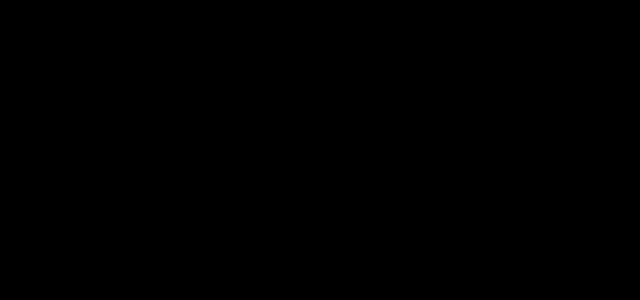
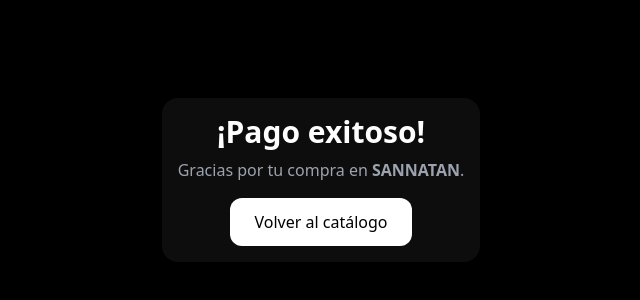
Before and after one commit to Sannatan-store/sannatan-shop, a Next.js app: page /success in a window 1280 px wide. Before the commit this address had no page. Shown: the part 220-520 px from the top of the page, without its empty margins (319-959 px from the left). Built offline with nearby package versions, Linux system fonts and the light colour scheme.

Commit message:
Update success.tsx

```diff
--- a/pages/success.tsx
+++ b/pages/success.tsx
@@ -1,28 +1,21 @@
-import Stripe from "stripe";
 import type { GetServerSideProps } from "next";
 
 type Line = { name: string; quantity: number; amountSubtotal: number };
-type Props = {
-  orderIdShort: string;
-  amountTotal: number;
-  currency: string;
-  lines: Line[];
-};
+type Props =
+  | { ok: true; orderIdShort: string; amountTotal: number; currency: string; lines: Line[] }
+  | { ok: false }; // si algo falla, no rompemos la página
 
-export const getServerSideProps: GetServerSideProps<Props> = async ({ query, req }) => {
+export const getServerSideProps: GetServerSideProps<Props> = async ({ query }) => {
   const sessionId = typeof query.session_id === "string" ? query.session_id : null;
+  if (!sessionId) return { props: { ok: false } };
 
-  if (!sessionId) {
-    return {
-      redirect: { destination: "/", permanent: false },
-    };
-  }
-
+  try {
+    // Import lazy para que solo se cargue en el servidor
+    const { default: Stripe } = await import("stripe");
     const stripe = new Stripe(process.env.STRIPE_SECRET_KEY as string, {
       apiVersion: "2023-10-16",
     });
 
-  // Traemos la sesión con detalle de line_items
     const session = await stripe.checkout.sessions.retrieve(sessionId, {
       expand: ["line_items"],
     });
@@ -31,27 +24,45 @@ export const getServerSideProps: GetServerSideProps<Props> = async ({ query, req
     const amountTotal = (session.amount_total ?? 0) / 100;
 
     const lines: Line[] =
-    session.line_items?.data.map((li: any) => ({
+      (session as any).line_items?.data?.map((li: any) => ({
         name: li.description as string,
         quantity: li.quantity ?? 1,
         amountSubtotal: (li.amount_subtotal ?? 0) / 100,
       })) || [];
 
-  // Genera un id corto de pedido (ej: cs_abcd... -> ABCD1234)
     const last8 = sessionId.replace("cs_", "").slice(-8).toUpperCase();
     const orderIdShort = `SN-${last8}`;
 
     return {
-    props: {
-      orderIdShort,
-      amountTotal,
-      currency,
-      lines,
-    },
+      props: { ok: true, orderIdShort, amountTotal, currency, lines },
     };
+  } catch (err) {
+    // Si falla (clave Stripe ausente, id inválido, etc.), no tiramos 500
+    console.error("Success SSR error:", err);
+    return { props: { ok: false } };
+  }
 };
 
-export default function Success({ orderIdShort, amountTotal, currency, lines }: Props) {
+export default function Success(props: Props) {
+  if (!props.ok) {
+    // Vista simple si no pudimos consultar Stripe (evitamos 500)
+    return (
+      <div className="min-h-screen flex items-center justify-center p-6">
+        <div className="card text-center">
+          <h1 className="text-3xl font-bold mb-2">¡Pago exitoso!</h1>
+          <p className="text-gray-400">
+            Gracias por tu compra en <span className="font-semibold">SANNATAN</span>.
+          </p>
+          <a href="/catalog" className="btn-primary mt-4 inline-block">
+            Volver al catálogo
+          </a>
+        </div>
+      </div>
+    );
+  }
+
+  const { orderIdShort, amountTotal, currency, lines } = props;
+
   return (
     <div className="min-h-screen flex items-center justify-center p-6">
       <div className="card max-w-xl text-center">
```
Lines whose indentation alone changed are shown as unchanged.
